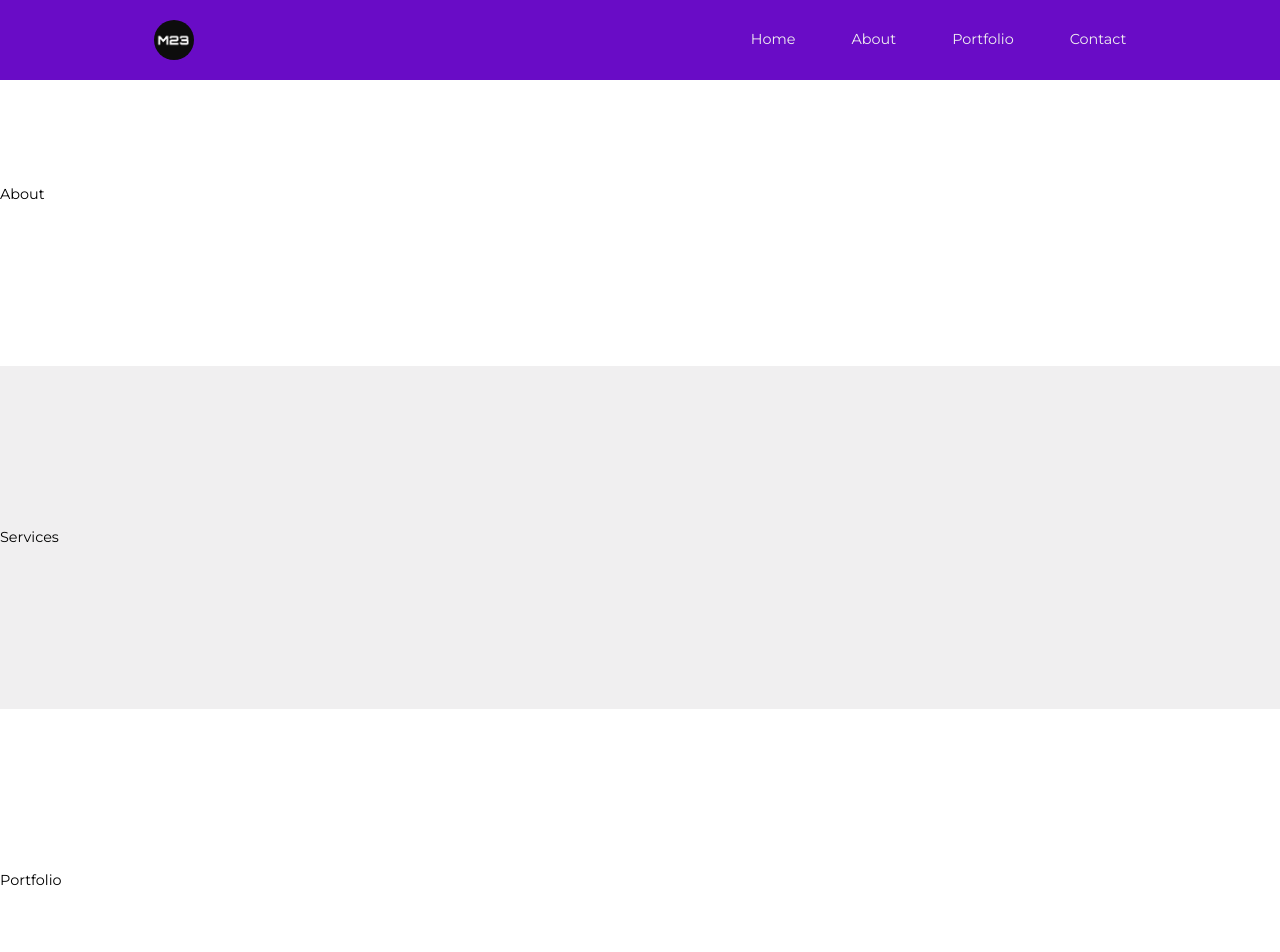
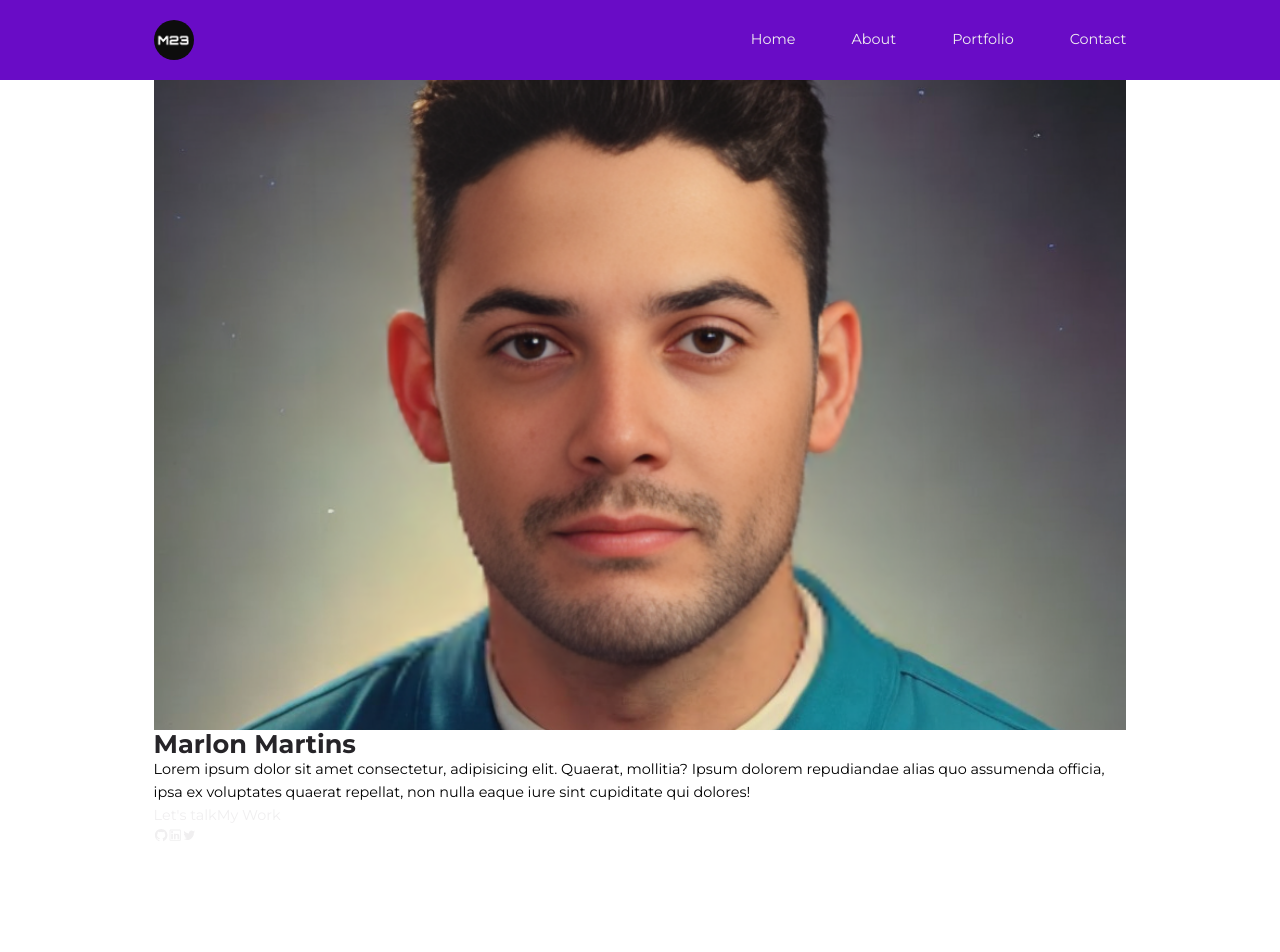
Before and after one commit to mmartins23/my-portfolio, a React (Create React App) app: page / in a window 1280 px wide. Shown: the top 952 px of the page. Built offline with nearby package versions, Linux system fonts and the light colour scheme.

Commit message:
Header JSX

```diff
--- a/src/sections/header/Header.jsx
+++ b/src/sections/header/Header.jsx
@@ -1,6 +1,29 @@
+import HeaderImage from '../../assets/header-img.png';
+import data from './data';
+import './header.css';
+
 const Header = () => {
   return (
-    <div>Header</div>
+    <header id='header'>
+      <div className='container header__container'>
+        <div className='header__profile'>
+          <img src={HeaderImage} alt='Profile Img' />
+        </div>
+        <h3>Marlon Martins</h3>
+        <p>Lorem ipsum dolor sit amet consectetur, adipisicing elit. Quaerat, mollitia? Ipsum dolorem repudiandae alias quo assumenda officia, ipsa ex voluptates quaerat repellat, non nulla eaque iure sint cupiditate qui dolores!</p>
+        <div className='header__cta'>
+          <a href='#contact'>Let's talk</a>
+          <a href='#portfolio'>My Work</a>
+        </div>
+        <div className='header__socials'>
+          {
+            data.map(item => (
+              <a key={item.id} href={item.link} target='_blank' rel='noopener noreferrer'>{item.icon}</a>
+            ))
+          }
+        </div>
+      </div>
+    </header>
   )
 }
 
--- /dev/null
+++ b/src/sections/header/data.js
@@ -0,0 +1,11 @@
+import { AiOutlineGithub } from "react-icons/ai";
+import { AiOutlineLinkedin } from "react-icons/ai";
+import { AiOutlineTwitter } from "react-icons/ai";
+
+const data = [
+    {id: 1, link: 'https://instagram.com', icon: <AiOutlineGithub/>},
+    {id: 2, link: 'https://instagram.com', icon: <AiOutlineLinkedin/>},
+    {id: 3, link: 'https://instagram.com', icon: <AiOutlineTwitter/>}
+]
+
+export default data;
```
Also changed, not shown: src/assets/header-img.png (added).
